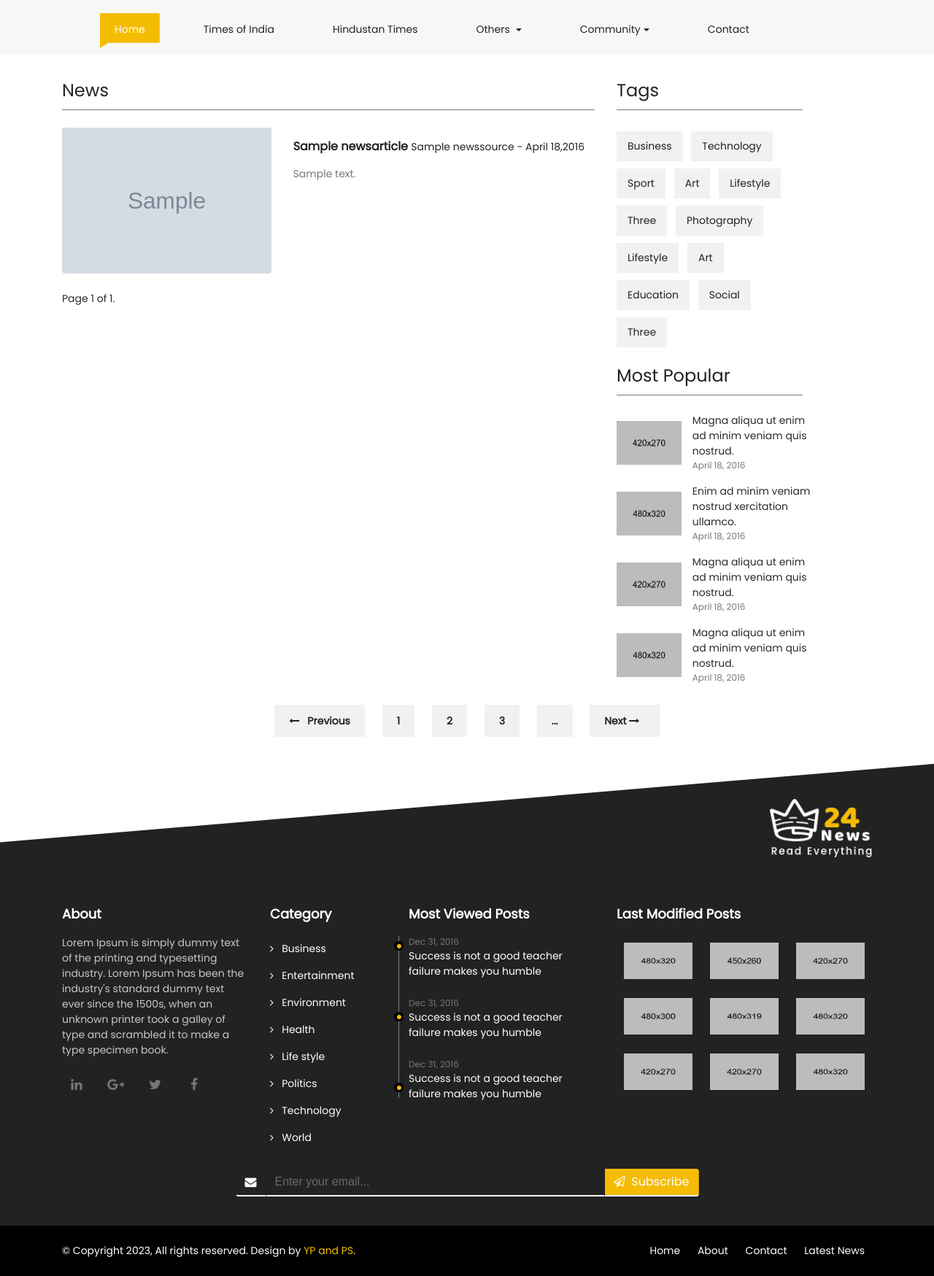
After one commit to Priyanshu999/DailyDive, a Django app: a page that uses DjangoApp/news/templates/news/source_news.html in a window 1280 px wide. The commit adds this page. Shown: the whole page at 73% size. Run offline with Django 4.2, Linux system fonts and the light colour scheme; tables that the repository leaves empty hold one stand-in row (values such as "Sample post"); grey boxes marked "Sample" are stand-in pictures; some libraries are stand-ins or nearby versions.

Commit message:
Added dedicated view and template for viewing news from a specific source.

```diff
--- /dev/null
+++ b/DjangoApp/news/templates/news/source_news.html
@@ -0,0 +1,312 @@
+<!DOCTYPE html>
+{% load static %}
+<html lang="en">
+<head>
+    <meta charset="UTF-8">
+    <meta name="viewport" content="width=device-width, initial-scale=1.0">
+    <title>Document</title>
+    <link href="{% static 'css/media_query.css' %}" rel="stylesheet" type="text/css" />
+    <link href="{% static 'css/bootstrap.css' %}" rel="stylesheet" type="text/css" />
+    <link href="https://maxcdn.bootstrapcdn.com/font-awesome/4.7.0/css/font-awesome.min.css" rel="stylesheet"
+        integrity="sha384-wvfXpqpZZVQGK6TAh5PVlGOfQNHSoD2xbE+QkPxCAFlNEevoEH3Sl0sibVcOQVnN" crossorigin="anonymous">
+    <link href="{% static 'css/animate.css' %}" rel="stylesheet" type="text/css" />
+    <link href="https://fonts.googleapis.com/css?family=Poppins" rel="stylesheet">
+    <link href="{% static 'css/owl.carousel.css' %}" rel="stylesheet" type="text/css" />
+    <link href="{% static 'css/owl.theme.default.css' %}" rel="stylesheet" type="text/css" />
+    <!-- Bootstrap CSS -->
+    <link href="{% static 'css/style_1.css' %}" rel="stylesheet" type="text/css" />
+    <!-- Modernizr JS -->
+    <script src="{% static 'js/modernizr-3.5.0.min.js' %}"></script>
+</head>
+<body>
+    <div class="container-fluid bg-faded fh5co_padd_mediya padding_786">
+        <div class="container padding_786">
+            <nav class="navbar navbar-toggleable-md navbar-light ">
+                <button class="navbar-toggler navbar-toggler-right mt-3" type="button" data-toggle="collapse"
+                    data-target="#navbarSupportedContent" aria-controls="navbarSupportedContent" aria-expanded="false"
+                    aria-label="Toggle navigation"><span class="fa fa-bars"></span></button>
+                <a class="navbar-brand" href="#"><img src="{% static 'images/logo.png' %}" alt="img"
+                        class="mobile_logo_width" /></a>
+                <div class="collapse navbar-collapse" id="navbarSupportedContent">
+                    <ul class="navbar-nav mr-auto">
+                        <li class="nav-item active">
+                            <a class="nav-link" href="{% url 'home' %}">Home <span class="sr-only">(current)</span></a>
+                        </li>
+                        <li class="nav-item ">
+                            <a class="nav-link" href="{% url 'source_news' source_name='Times of India'|urlencode %}">Times of India <span class="sr-only">(current)</span></a>
+                        </li>
+                        <li class="nav-item ">
+                            <a class="nav-link" href="{% url 'source_news' source_name='Hindustan Times'|urlencode %}">Hindustan Times <span class="sr-only">(current)</span></a>
+                        </li>
+                        <li class="nav-item dropdown">
+                            <a class="nav-link dropdown-toggle" href="#" id="dropdownMenuButton2" data-toggle="dropdown"
+                                aria-haspopup="true" aria-expanded="false">Others <span
+                                    class="sr-only">(current)</span></a>
+                            <div class="dropdown-menu" aria-labelledby="dropdownMenuLink_1">
+                                <a class="dropdown-item" href="{% url 'source_news' source_name='Indian Express'|urlencode %}">Indian Express</a>
+                                <a class="dropdown-item" href="{% url 'source_news' source_name='The Hindu'|urlencode %}">The Hindu</a>
+                                <a class="dropdown-item" href="#">Something else here</a>
+                            </div>
+                        </li>
+                        <li class="nav-item dropdown">
+                            <a class="nav-link dropdown-toggle" href="#" id="dropdownMenuButton3" data-toggle="dropdown"
+                                aria-haspopup="true" aria-expanded="false">Community<span
+                                    class="sr-only">(current)</span></a>
+                            <div class="dropdown-menu" aria-labelledby="dropdownMenuLink_1">
+                                <a class="dropdown-item" href="#">Action in</a>
+                                <a class="dropdown-item" href="#">Another action</a>
+                                <a class="dropdown-item" href="#">Something else here</a>
+                            </div>
+                        </li>
+                        <li class="nav-item ">
+                            <a class="nav-link" href="Contact_us.html">Contact <span
+                                    class="sr-only">(current)</span></a>
+                        </li>
+                    </ul>
+                </div>
+            </nav>
+        </div>
+    </div>
+
+    <div class="container-fluid pb-4 pt-4 paddding">
+        <div class="container paddding">
+            <div class="row mx-0">
+                <div class="col-md-8 animate-box" data-animate-effect="fadeInLeft">
+                    <div>
+                        <div class="fh5co_heading fh5co_heading_border_bottom py-2 mb-4">News</div>
+                    </div>
+                    {% for article in page_obj %}
+                        <div class="row pb-4">
+                            <div class="col-md-5">
+                                <div class="fh5co_hover_news_img">
+                                    <div class="fh5co_news_img"><img src="{{ article.image_url }}" style="max-width: 100%; height: auto;"
+                                            alt="{% static 'images/nathan-mcbride-229637.jpg' %}" /></div>
+                                    <div></div>
+                                </div>
+                            </div>
+                            <div class="col-md-7 animate-box">
+                                <a href="{% url 'news_detail' pk=article.pk %}" class="fh5co_magna py-2"> {{ article.title }} </a> <a href="single.html"
+                                    class="fh5co_mini_time py-3"> {{ article.source.name }} -
+                                    April 18,2016 </a>
+                                <div class="fh5co_consectetur"> {{ article.content|slice:":200" }}
+                                </div>
+                            </div>
+                        </div>
+                    {% endfor %}
+                    <div class="pagination">
+                        <span class="step-links">
+                            {% if page_obj.has_previous %}
+                                <a href="?page=1">&laquo; first</a>
+                                <a href="?page={{ page_obj.previous_page_number }}">previous</a>
+                            {% endif %}
+
+                            <span class="current-page">
+                                Page {{ page_obj.number }} of {{ page_obj.paginator.num_pages }}.
+                            </span>
+
+                            {% if page_obj.has_next %}
+                                <a href="?page={{ page_obj.next_page_number }}">next</a>
+                                <a href="?page={{ page_obj.paginator.num_pages }}">last &raquo;</a>
+                            {% endif %}
+                        </span>
+                    </div>
+
+
+                </div>
+                <div class="col-md-3 animate-box" data-animate-effect="fadeInRight">
+                    <div>
+                        <div class="fh5co_heading fh5co_heading_border_bottom py-2 mb-4">Tags</div>
+                    </div>
+                    <div class="clearfix"></div>
+                    <div class="fh5co_tags_all">
+                        <a href="#" class="fh5co_tagg">Business</a>
+                        <a href="#" class="fh5co_tagg">Technology</a>
+                        <a href="#" class="fh5co_tagg">Sport</a>
+                        <a href="#" class="fh5co_tagg">Art</a>
+                        <a href="#" class="fh5co_tagg">Lifestyle</a>
+                        <a href="#" class="fh5co_tagg">Three</a>
+                        <a href="#" class="fh5co_tagg">Photography</a>
+                        <a href="#" class="fh5co_tagg">Lifestyle</a>
+                        <a href="#" class="fh5co_tagg">Art</a>
+                        <a href="#" class="fh5co_tagg">Education</a>
+                        <a href="#" class="fh5co_tagg">Social</a>
+                        <a href="#" class="fh5co_tagg">Three</a>
+                    </div>
+                    <div>
+                        <div class="fh5co_heading fh5co_heading_border_bottom pt-3 py-2 mb-4">Most Popular</div>
+                    </div>
+                    <div class="row pb-3">
+                        <div class="col-5 align-self-center">
+                            <img src="{% static 'images/download (1).jpg' %}" alt="img" class="fh5co_most_trading" />
+                        </div>
+                        <div class="col-7 paddding">
+                            <div class="most_fh5co_treding_font"> Magna aliqua ut enim ad minim veniam quis nostrud.
+                            </div>
+                            <div class="most_fh5co_treding_font_123"> April 18, 2016</div>
+                        </div>
+                    </div>
+                    <div class="row pb-3">
+                        <div class="col-5 align-self-center">
+                            <img src="{% static 'images/allef-vinicius-108153.jpg' %}" alt="img"
+                                class="fh5co_most_trading" />
+                        </div>
+                        <div class="col-7 paddding">
+                            <div class="most_fh5co_treding_font"> Enim ad minim veniam nostrud xercitation ullamco.
+                            </div>
+                            <div class="most_fh5co_treding_font_123"> April 18, 2016</div>
+                        </div>
+                    </div>
+                    <div class="row pb-3">
+                        <div class="col-5 align-self-center">
+                            <img src="{% static 'images/download (2).jpg' %}" alt="img" class="fh5co_most_trading" />
+                        </div>
+                        <div class="col-7 paddding">
+                            <div class="most_fh5co_treding_font"> Magna aliqua ut enim ad minim veniam quis nostrud.
+                            </div>
+                            <div class="most_fh5co_treding_font_123"> April 18, 2016</div>
+                        </div>
+                    </div>
+                    <div class="row pb-3">
+                        <div class="col-5 align-self-center"><img src="{% static 'images/seth-doyle-133175.jpg' %}"
+                                alt="img" class="fh5co_most_trading" /></div>
+                        <div class="col-7 paddding">
+                            <div class="most_fh5co_treding_font"> Magna aliqua ut enim ad minim veniam quis nostrud.
+                            </div>
+                            <div class="most_fh5co_treding_font_123"> April 18, 2016</div>
+                        </div>
+                    </div>
+                </div>
+            </div>
+            <div class="row mx-0 animate-box" data-animate-effect="fadeInUp">
+                <div class="col-12 text-center pb-4 pt-4">
+                    <a href="#" class="btn_mange_pagging"><i class="fa fa-long-arrow-left"></i>&nbsp;&nbsp; Previous</a>
+                    <a href="#" class="btn_pagging">1</a>
+                    <a href="#" class="btn_pagging">2</a>
+                    <a href="#" class="btn_pagging">3</a>
+                    <a href="#" class="btn_pagging">...</a>
+                    <a href="#" class="btn_mange_pagging">Next <i class="fa fa-long-arrow-right"></i>&nbsp;&nbsp; </a>
+                </div>
+            </div>
+        </div>
+    </div>
+    <div class="container-fluid fh5co_footer_bg pb-3">
+        <div class="container animate-box">
+            <div class="row">
+                <div class="col-12 spdp_right py-5"><img src="{% static 'images/white_logo.png' %}" alt="img"
+                        class="footer_logo" /></div>
+                <div class="clearfix"></div>
+                <div class="col-12 col-md-4 col-lg-3">
+                    <div class="footer_main_title py-3"> About</div>
+                    <div class="footer_sub_about pb-3"> Lorem Ipsum is simply dummy text of the printing and typesetting
+                        industry. Lorem Ipsum has been the industry's standard dummy text ever since the 1500s, when an
+                        unknown printer took a galley of type and scrambled it to make a type specimen book.
+                    </div>
+                    <div class="footer_mediya_icon">
+                        <div class="text-center d-inline-block"><a class="fh5co_display_table_footer">
+                                <div class="fh5co_verticle_middle"><i class="fa fa-linkedin"></i></div>
+                            </a></div>
+                        <div class="text-center d-inline-block"><a class="fh5co_display_table_footer">
+                                <div class="fh5co_verticle_middle"><i class="fa fa-google-plus"></i></div>
+                            </a></div>
+                        <div class="text-center d-inline-block"><a class="fh5co_display_table_footer">
+                                <div class="fh5co_verticle_middle"><i class="fa fa-twitter"></i></div>
+                            </a></div>
+                        <div class="text-center d-inline-block"><a class="fh5co_display_table_footer">
+                                <div class="fh5co_verticle_middle"><i class="fa fa-facebook"></i></div>
+                            </a></div>
+                    </div>
+                </div>
+                <div class="col-12 col-md-3 col-lg-2">
+                    <div class="footer_main_title py-3"> Category</div>
+                    <ul class="footer_menu">
+                        <li><a href="#" class=""><i class="fa fa-angle-right"></i>&nbsp;&nbsp; Business</a></li>
+                        <li><a href="#" class=""><i class="fa fa-angle-right"></i>&nbsp;&nbsp; Entertainment</a></li>
+                        <li><a href="#" class=""><i class="fa fa-angle-right"></i>&nbsp;&nbsp; Environment</a></li>
+                        <li><a href="#" class=""><i class="fa fa-angle-right"></i>&nbsp;&nbsp; Health</a></li>
+                        <li><a href="#" class=""><i class="fa fa-angle-right"></i>&nbsp;&nbsp; Life style</a></li>
+                        <li><a href="#" class=""><i class="fa fa-angle-right"></i>&nbsp;&nbsp; Politics</a></li>
+                        <li><a href="#" class=""><i class="fa fa-angle-right"></i>&nbsp;&nbsp; Technology</a></li>
+                        <li><a href="#" class=""><i class="fa fa-angle-right"></i>&nbsp;&nbsp; World</a></li>
+                    </ul>
+                </div>
+                <div class="col-12 col-md-5 col-lg-3 position_footer_relative">
+                    <div class="footer_main_title py-3"> Most Viewed Posts</div>
+                    <div class="footer_makes_sub_font"> Dec 31, 2016</div>
+                    <a href="#" class="footer_post pb-4"> Success is not a good teacher failure makes you humble </a>
+                    <div class="footer_makes_sub_font"> Dec 31, 2016</div>
+                    <a href="#" class="footer_post pb-4"> Success is not a good teacher failure makes you humble </a>
+                    <div class="footer_makes_sub_font"> Dec 31, 2016</div>
+                    <a href="#" class="footer_post pb-4"> Success is not a good teacher failure makes you humble </a>
+                    <div class="footer_position_absolute"><img src="{% static 'images/footer_sub_tipik.png' %}"
+                            alt="img" class="width_footer_sub_img" /></div>
+                </div>
+                <div class="col-12 col-md-12 col-lg-4 ">
+                    <div class="footer_main_title py-3"> Last Modified Posts</div>
+                    <a href="#" class="footer_img_post_6"><img src="{% static 'images/allef-vinicius-108153.jpg' %}"
+                            alt="img" /></a>
+                    <a href="#" class="footer_img_post_6"><img src="{% static 'images/32-450x260.jpg' %}"
+                            alt="img" /></a>
+                    <a href="#" class="footer_img_post_6"><img src="{% static 'images/download (1).jpg' %}"
+                            alt="img" /></a>
+                    <a href="#" class="footer_img_post_6"><img src="{% static 'images/science-578x362.jpg' %}"
+                            alt="img" /></a>
+                    <a href="#" class="footer_img_post_6"><img src="{% static 'images/vil-son-35490.jpg' %}"
+                            alt="img" /></a>
+                    <a href="#" class="footer_img_post_6"><img src="{% static 'images/zack-minor-15104.jpg' %}"
+                            alt="img" /></a>
+                    <a href="#" class="footer_img_post_6"><img src="{% static 'images/download.jpg' %}" alt="img" /></a>
+                    <a href="#" class="footer_img_post_6"><img src="{% static 'images/download (2).jpg' %}"
+                            alt="img" /></a>
+                    <a href="#" class="footer_img_post_6"><img src="{% static 'images/ryan-moreno-98837.jpg' %}"
+                            alt="img" /></a>
+                </div>
+            </div>
+            <div class="row justify-content-center pt-2 pb-4">
+                <div class="col-12 col-md-8 col-lg-7 ">
+                    <div class="input-group">
+                        <span class="input-group-addon fh5co_footer_text_box" id="basic-addon1"><i
+                                class="fa fa-envelope"></i></span>
+                        <input type="text" class="form-control fh5co_footer_text_box" placeholder="Enter your email..."
+                            aria-describedby="basic-addon1">
+                        <a href="#" class="input-group-addon fh5co_footer_subcribe" id="basic-addon12"> <i
+                                class="fa fa-paper-plane-o"></i>&nbsp;&nbsp;Subscribe</a>
+                    </div>
+                </div>
+            </div>
+        </div>
+    </div>
+    <div class="container-fluid fh5co_footer_right_reserved">
+        <div class="container">
+            <div class="row  ">
+                <div class="col-12 col-md-6 py-4 Reserved"> © Copyright 2023, All rights reserved. Design by <a
+                        href="https://freehtml5.co" title="Free HTML5 Bootstrap templates">YP and PS</a>. </div>
+                <div class="col-12 col-md-6 spdp_right py-4">
+                    <a href="#" class="footer_last_part_menu">Home</a>
+                    <a href="Contact_us.html" class="footer_last_part_menu">About</a>
+                    <a href="Contact_us.html" class="footer_last_part_menu">Contact</a>
+                    <a href="blog.html" class="footer_last_part_menu">Latest News</a>
+                </div>
+            </div>
+        </div>
+    </div>
+
+    <div class="gototop js-top">
+        <a href="#" class="js-gotop"><i class="fa fa-arrow-up"></i></a>
+    </div>
+
+    <script src="https://ajax.googleapis.com/ajax/libs/jquery/1.12.4/jquery.min.js"></script>
+    <script src="{% static 'js/owl.carousel.min.js' %}"></script>
+    <!--<script src="https://code.jquery.com/jquery-3.1.1.slim.min.js" integrity="sha384-A7FZj7v+d/sdmMqp/nOQwliLvUsJfDHW+k9Omg/a/EheAdgtzNs3hpfag6Ed950n" crossorigin="anonymous"></script>-->
+    <script src="https://cdnjs.cloudflare.com/ajax/libs/tether/1.4.0/js/tether.min.js"
+        integrity="sha384-DztdAPBWPRXSA/3eYEEUWrWCy7G5KFbe8fFjk5JAIxUYHKkDx6Qin1DkWx51bBrb"
+        crossorigin="anonymous"></script>
+    <script src="https://maxcdn.bootstrapcdn.com/bootstrap/4.0.0-alpha.6/js/bootstrap.min.js"
+        integrity="sha384-vBWWzlZJ8ea9aCX4pEW3rVHjgjt7zpkNpZk+02D9phzyeVkE+jo0ieGizqPLForn"
+        crossorigin="anonymous"></script>
+    <!-- Waypoints -->
+    <script src="{% static 'js/jquery.waypoints.min.js' %}"></script>
+    <!-- Main -->
+    <script src="{% static 'js/main.js' %}"></script>
+
+</body>
+</html>
--- a/DjangoApp/news/urls.py
+++ b/DjangoApp/news/urls.py
@@ -5,5 +5,5 @@ urlpatterns = [
     path('', views.HomeView.as_view(), name='home'),
     path('signup/', views.SignupView.as_view(), name='signup'),
     path('news/<int:pk>', views.NewsDetailView.as_view(), name='news_detail'),
-
+    path('source/<str:source_name>/', views.SourceNewsView.as_view(), name='source_news'),
 ]
--- a/DjangoApp/news/views.py
+++ b/DjangoApp/news/views.py
@@ -1,10 +1,10 @@
 from django.views.generic.edit import FormView
 from .forms import CustomSignupForm, NewCommentForm
-from django.views.generic import TemplateView, ListView, DetailView
-from django.db.models import F, Subquery, Window, Count, Max
+from django.views.generic import ListView, DetailView
+from django.db.models import Count
 from django.contrib.auth import login
-from django.db.models.functions import Rank, DenseRank, TruncDate
-from .models import NewsArticle, ArticleComment
+from django.db.models.functions import TruncDate
+from .models import NewsArticle, ArticleComment, NewsSource
 # from verify_email.email_handler import send_verification_email
 # from django.shortcuts import render, re
 # from django.views import View
@@ -112,3 +112,26 @@ class NewsDetailView(DetailView):
                                   article=self.get_object())
         new_comment.save()
         return self.get(self, request, *args, **kwargs)
+
+
+class SourceNewsView(ListView):
+    model = NewsArticle
+    template_name = 'source_news.html'
+    context_object_name = 'articles'
+    paginate_by = 20
+    substrings_to_remove = ["%2520", "%20"]
+
+    def get_queryset(self):
+        source_name = self.kwargs['source_name']
+        print(source_name)
+        source_name = self.remove_substrings(source_name, self.substrings_to_remove)
+        # Get the source based on the name
+        source = NewsSource.objects.get(name=source_name)
+        # Get articles from the specific source
+        articles = NewsArticle.objects.filter(source=source)
+        return articles
+
+    def remove_substrings(self, main_string, substrings_to_remove):
+        for substring in substrings_to_remove:
+            main_string = main_string.replace(substring, ' ')
+        return main_string
```
Also changed, not shown: DjangoApp/news/templates/news/index.html (+4 -4 lines).
